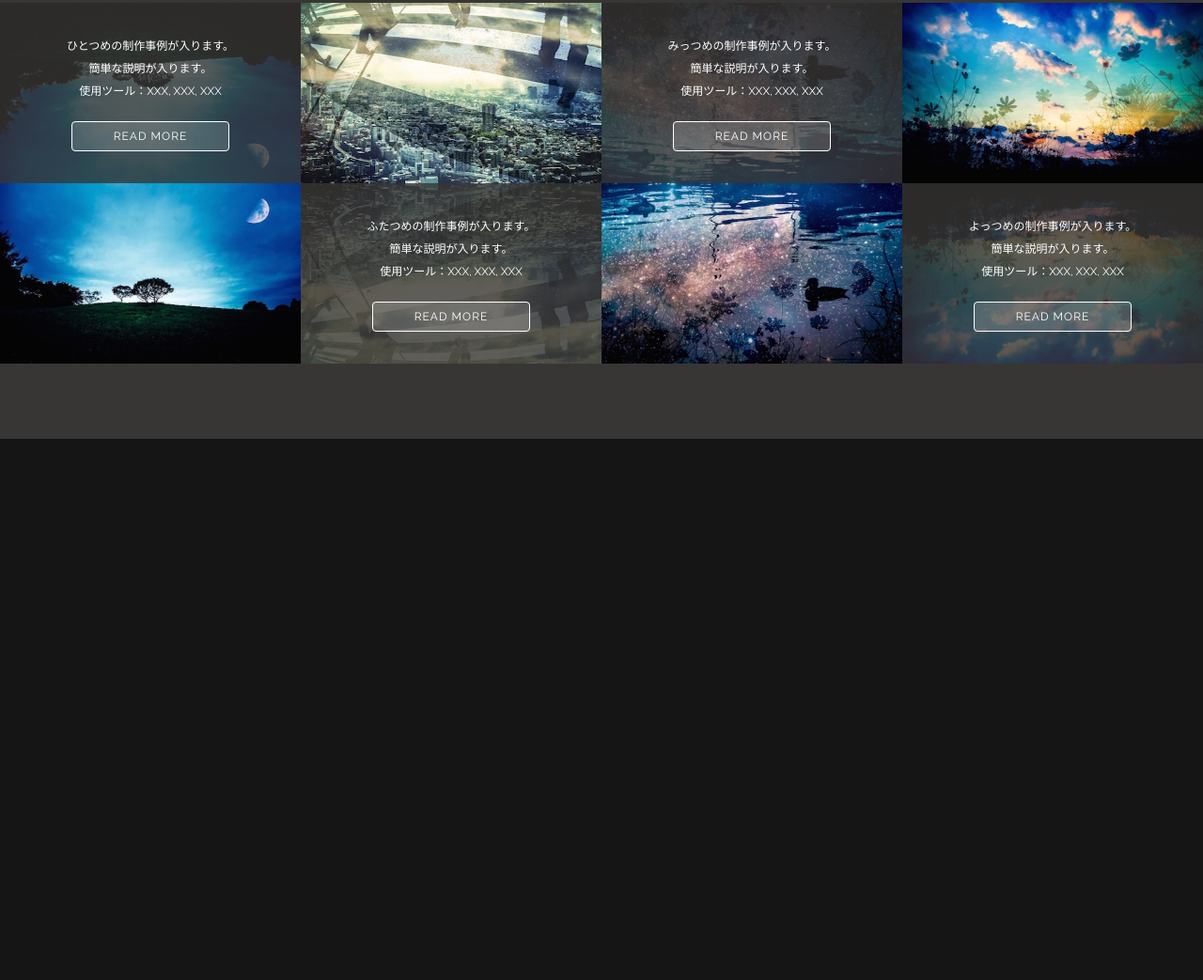
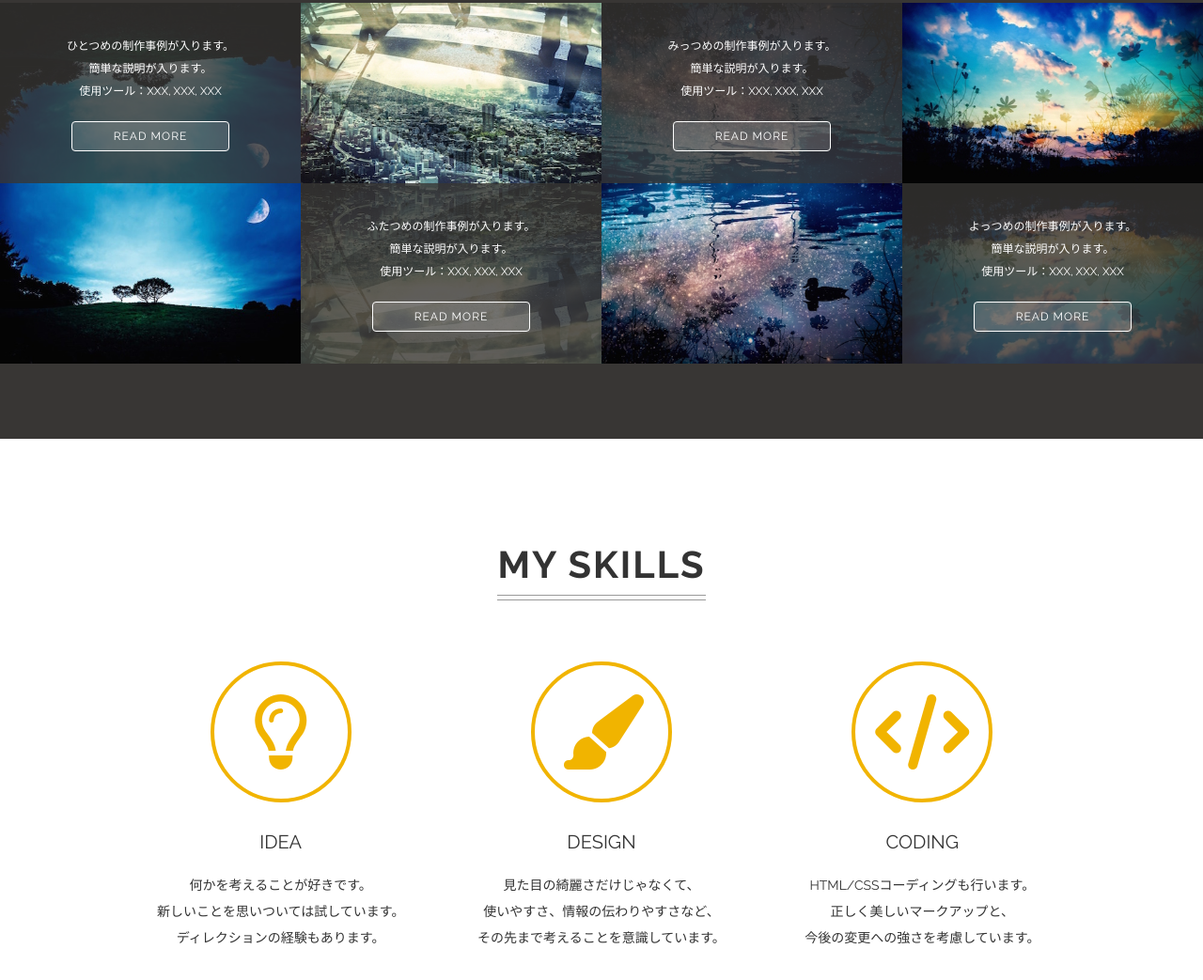
Before and after one commit to okohs/study-html5css-moderncoding, a plain HTML site: page singlepage-layout/index.html in a window 1280 px wide. Shown: the part 1339-2382 px from the top of the page at 94% size. Before the commit the page ends 1806 px from the top, so only its background shows below. Drawn offline with Linux system fonts and the light colour scheme.

Commit message:
finish chapter 17

```diff
--- a/singlepage-layout/css/style.css
+++ b/singlepage-layout/css/style.css
@@ -170,3 +170,35 @@ body {
     border: 1px solid #fff;
     background-color: rgba(255, 255, 255, 0.15);
 }
+.skills {
+    padding: 80px 0;
+    background-color: #fff;
+    color: #333;
+}
+.skills-wrapper {
+    display: table;
+    width: 80%;
+    margin: 50px auto 0;
+    table-layout: fixed;
+}
+.skill-box {
+    display: table-cell;
+}
+.skill-icon {
+    width: 150px;
+    height: 150px;
+    margin-bottom: 30px;
+    border: 4px solid;
+    border-radius: 50%;
+    color: #f1b400;
+    font-size: 8rem;
+    line-height: 142px;
+}
+.skill-title {
+    margin: 0 20px 20px;
+    font-size: 2rem;
+}
+.skill-text {
+    margin: 0 20px;
+    line-height: 2;
+}
--- a/singlepage-layout/index.html
+++ b/singlepage-layout/index.html
@@ -4,6 +4,7 @@
     <meta charset="UTF-8">
     <title>シングルページレイアウト</title>
     <link href="https://fonts.googleapis.com/css?family=Raleway:400,700" rel="stylesheet">
+    <script src="https://use.fontawesome.com/bcd7e4bde3.js"></script>
     <link rel="stylesheet" href="css/normalize.css">
     <link rel="stylesheet" href="css/style.css">
 </head>
@@ -86,7 +87,36 @@
         </div>
     </section>
     <section class="skills">
-
+        <h2 class="heading">MY SKILLS</h2>
+        <div class="skills-wrapper">
+            <div class="skill-box">
+                <i class="skill-icon fa fa-lightbulb-o" aria-hidden="true"></i>
+                <div class="skill-title">IDEA</div>
+                <p class="skill-text">
+                    何かを考えることが好きです。<br>
+                    新しいことを思いついては試しています。<br>
+                    ディレクションの経験もあります。
+                </p>
+            </div>
+            <div class="skill-box">
+                <i class="skill-icon fa fa-paint-brush" aria-hidden="true"></i>
+                <div class="skill-title">DESIGN</div>
+                <p class="skill-text">
+                    見た目の綺麗さだけじゃなくて、<br>
+                    使いやすさ、情報の伝わりやすさなど、<br>
+                    その先まで考えることを意識しています。
+                </p>
+            </div>
+            <div class="skill-box">
+                <i class="skill-icon fa fa-code" aria-hidden="true"></i>
+                <div class="skill-title">CODING</div>
+                <p class="skill-text">
+                    HTML/CSSコーディングも行います。<br>
+                    正しく美しいマークアップと、<br>
+                    今後の変更への強さを考慮しています。
+                </p>
+            </div>
+        </div>
     </section>
     <section class="contact" id="contact">
 
```
